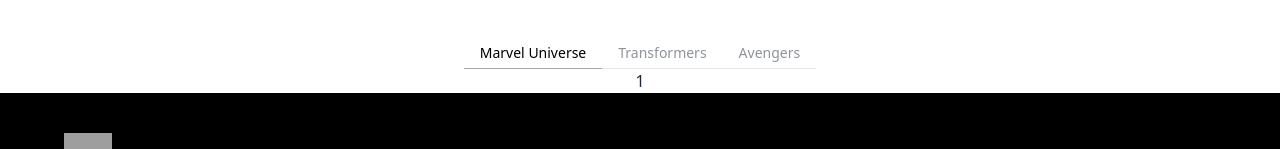
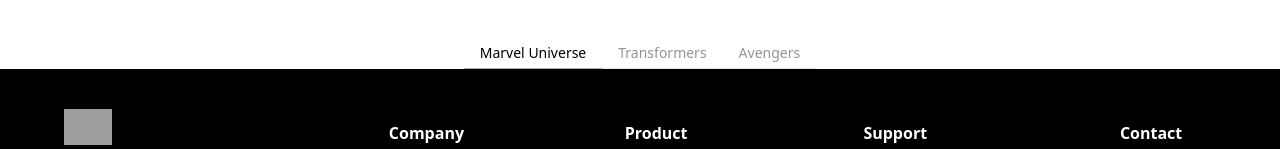
Before and after one commit to nishulabiba/toy-gang, a React (Vite) app: page / in a window 1280 px wide. Shown: the part 1355-1504 px from the top of the page. Built offline with nearby package versions, Linux system fonts and the light colour scheme; no server answers; grey boxes are pictures that could not be loaded.

Commit message:
toys data fetched

```diff
--- a/src/components/Home/Home.jsx
+++ b/src/components/Home/Home.jsx
@@ -6,7 +6,23 @@
 
 
 const Home = () => {
+    const [toys, setToys] =  useState([]) // Initialize data as an empty array
 
+
+    useEffect(() => {
+      // Function to fetch data from the API and update the state
+      const fetchData = async () => {
+        try {
+          const response = await fetch('http://localhost:5000/toys'); // Replace the URL with your API endpoint
+          const data = await response.json(); // Parse the response as JSON
+          setToys(data); // Update the 'data' state variable with the API response
+        } catch (error) {
+          console.error('Error fetching data:', error);
+        }
+      };
+
+      fetchData(); // Call the fetch function when the component mounts
+    }, []);
 
     return (
 
@@ -14,7 +30,7 @@
             <Banner></Banner>
             <Gallery></Gallery>
             <h1 className=' text-slate-200 text-4xl  font-serif font-bold text-center p-10'>Checkout our exciting categories!!   </h1>
-            <Tabbs  ></Tabbs>
+            <Tabbs toys = {toys} ></Tabbs>
             <PrivateRoute></PrivateRoute>
         </div>
     );
--- a/src/components/Home/Tabs/Tabs.jsx
+++ b/src/components/Home/Tabs/Tabs.jsx
@@ -3,8 +3,9 @@
 import { Tab, Tabs, TabList, TabPanel } from 'react-tabs';
 import 'react-tabs/style/react-tabs.css';
 import SoftToy from '../../SoftToy/SoftToy';
+import Marvel from '../../Marvel/Marvel';
 
-const Tabbs = () =>
+const Tabbs = ({toys}) =>
  (
 
     <Tabs id='t' >
@@ -14,10 +15,10 @@
         <Tab className='tab tab-lifted'> Avengers</Tab>
       </TabList>
 
-      <TabPanel>1</TabPanel>
+      <TabPanel> <Marvel toys ={toys}/></TabPanel>
 
       <TabPanel>2</TabPanel>
-      <TabPanel> <SoftToy/> </TabPanel>
+      <TabPanel>  </TabPanel>
 
     </Tabs>
   );
--- a/src/components/Marvel/Marvel.jsx
+++ b/src/components/Marvel/Marvel.jsx
@@ -1,8 +1,12 @@
-import React from 'react';
+import React, { useEffect, useState } from 'react';
 
-const Marvel = () => {
+const Marvel = ({toys}) => {
+
+       const filteredToys = toys.filter(data => data.subCategory ==='Marvel')
+      console.log(filteredToys)
     return (
         <div>
+
 
         </div>
     );
--- a/src/components/SoftToy/SoftToy.jsx
+++ b/src/components/SoftToy/SoftToy.jsx
@@ -2,25 +2,7 @@
 
 const SoftToy = () => {
 
-  const [toys, setToys] = useState([]); // Initialize data as an empty array
 
-  useEffect(() => {
-    // Function to fetch data from the API and update the state
-    const fetchData = async () => {
-      try {
-        const response = await fetch('http://localhost:5000/toys'); // Replace the URL with your API endpoint
-        const data = await response.json(); // Parse the response as JSON
-        setToys(data); // Update the 'data' state variable with the API response
-      } catch (error) {
-        console.error('Error fetching data:', error);
-      }
-    };
-
-    fetchData(); // Call the fetch function when the component mounts
-  }, []);
-console.log(toys)
-     const filteredToys = toys.filter(data => data.toyname ==='LEGO Classic Bricks')
-    console.log(filteredToys)
     return (
         <div>
 
```
